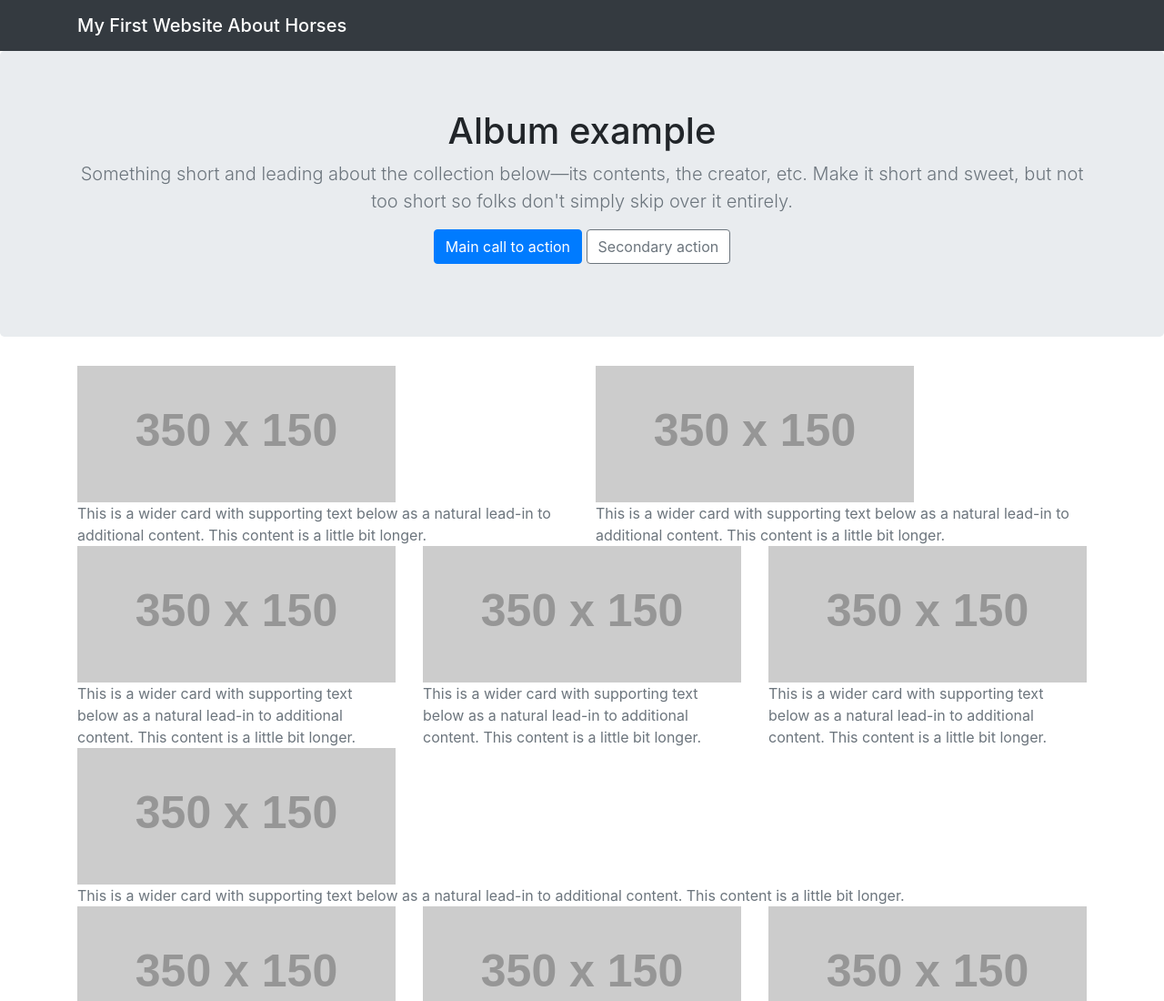
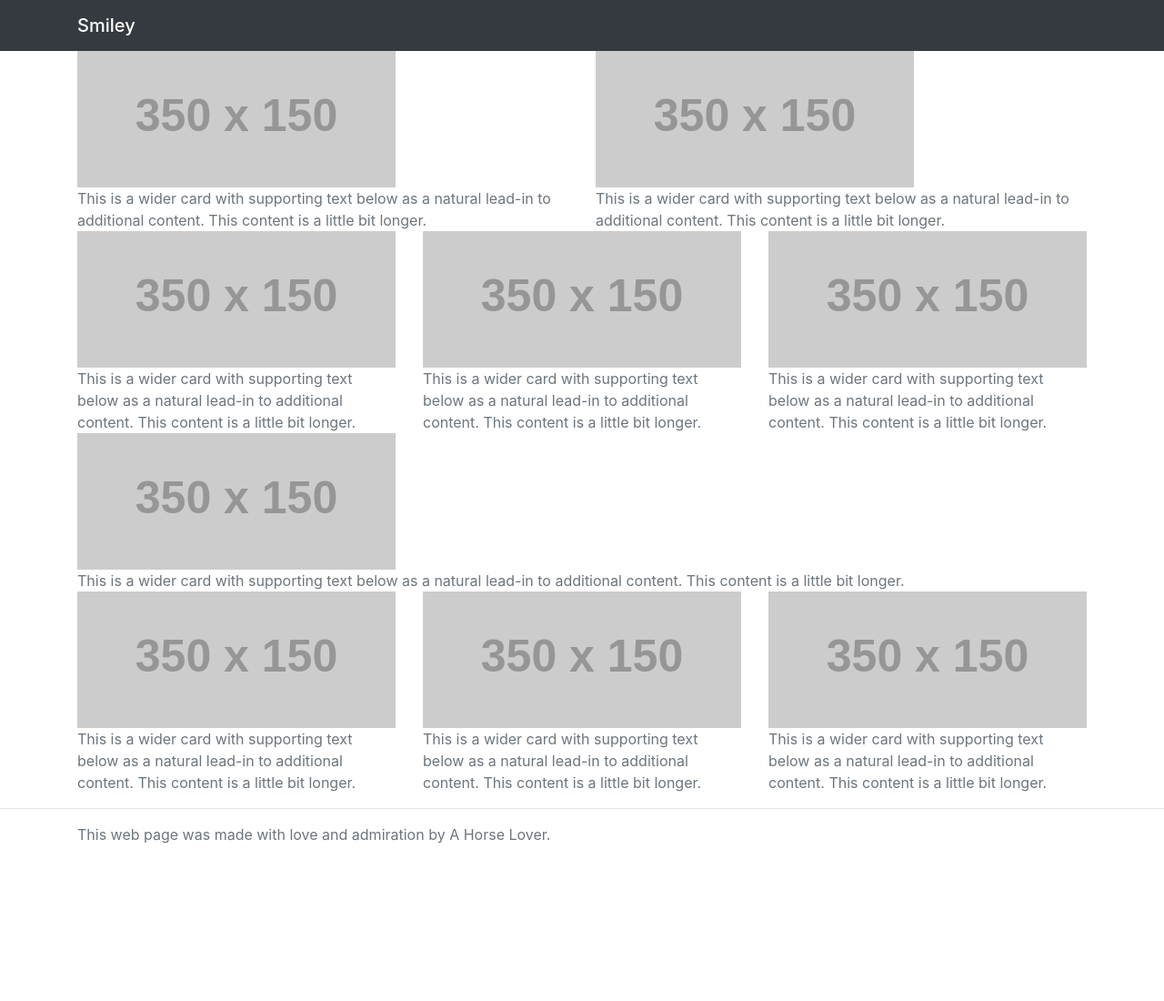
Before and after one commit to SushantBhusal/smiley., a plain HTML site: page index.html in a window 1280 px wide. Shown: the top 1100 px of the page at 91% size. After the commit the page ends 945 px from the top, so only its background shows below. Drawn offline with nearby package versions, Linux system fonts and the light colour scheme; placeholder pictures from the web are drawn by us.

Commit message:
Update index.html

```diff
--- a/index.html
+++ b/index.html
@@ -12,20 +12,11 @@
   <body>
     <nav class="navbar navbar-dark bg-dark">
       <div class="container">
-        <h1 class="navbar-brand mb-0">My First Website About Horses</h1>
+        <h1 class="navbar-brand mb-0">Smiley</h1>
       </div>
     </nav>
 
-    <section class="jumbotron text-center">
-      <div class="container">
-        <h1 class="jumbotron-heading">Album example</h1>
-        <p class="lead text-muted">Something short and leading about the collection below—its contents, the creator, etc. Make it short and sweet, but not too short so folks don't simply skip over it entirely.</p>
-        <p>
-          <a href="/" class="btn btn-primary">Main call to action</a>
-          <a href="/" class="btn btn-outline-secondary bg-white">Secondary action</a>
-        </p>
-      </div>
-    </section>
+
 
     <div class="album text-muted">
       <div class="container">
```
